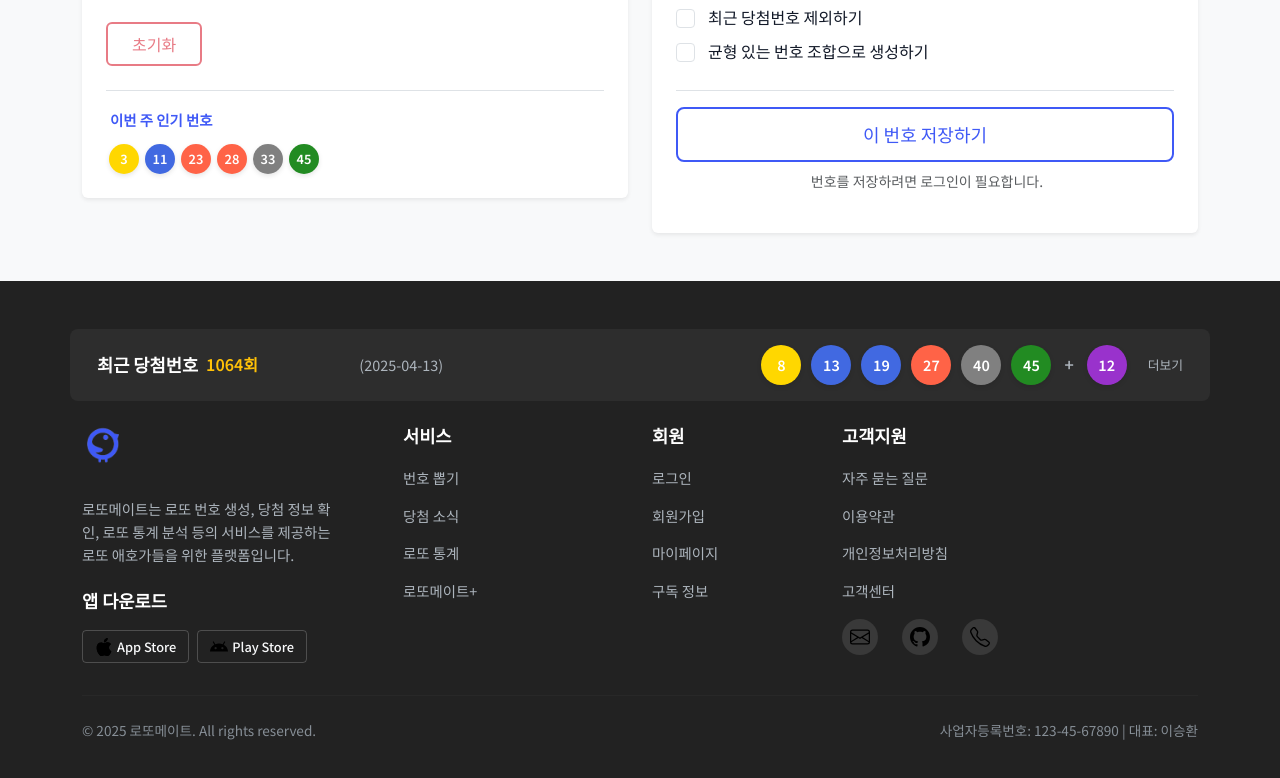
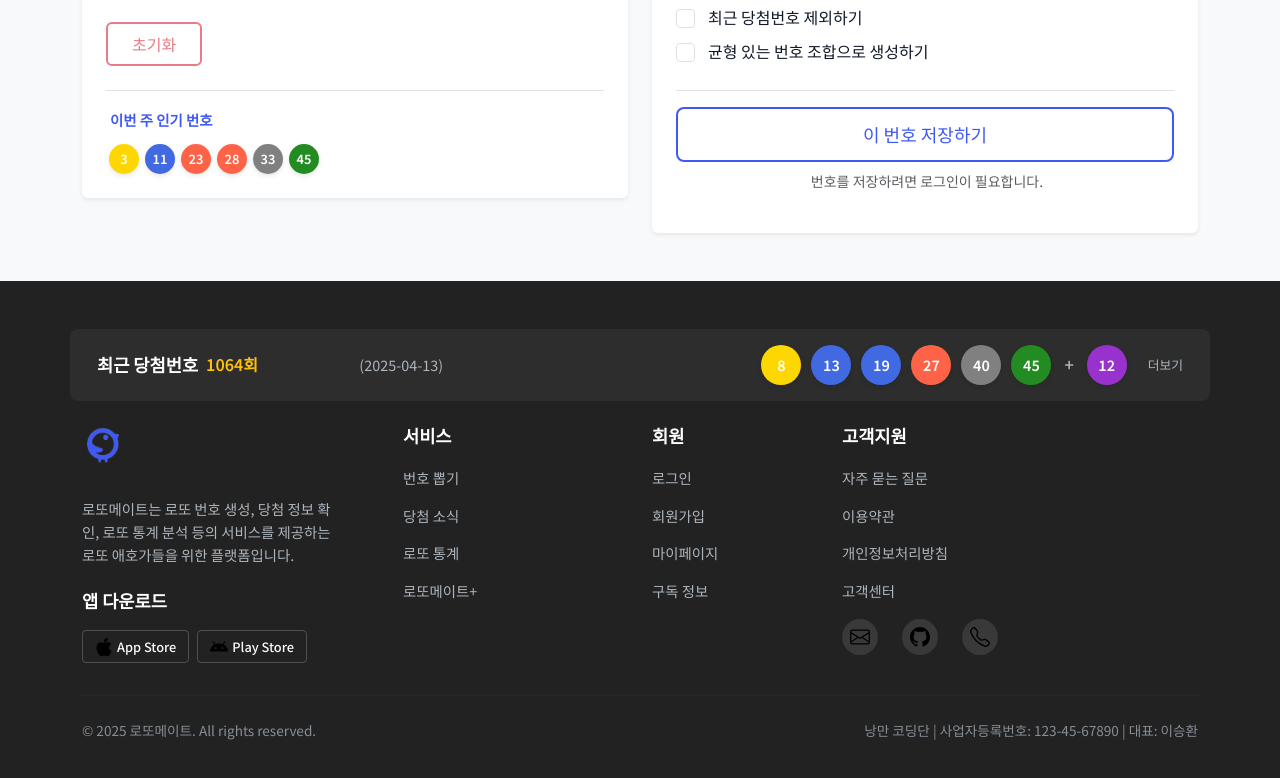
Before and after one commit to DaHnDell/lotto_mate_frontend, a React (Create React App) app: page / in a window 1280 px wide. Shown: the part 1298-2076 px from the top of the page. Built offline with nearby package versions, Linux system fonts and the light colour scheme.

Commit message:
footer 하단에 팀명 추가

```diff
--- a/src/components/common/Footer.jsx
+++ b/src/components/common/Footer.jsx
@@ -124,7 +124,7 @@ const Footer = () => {
             <p>&copy; {new Date().getFullYear()} 로또메이트. All rights reserved.</p>
           </Col>
           <Col md={6} className="footer-company-info text-md-end">
-            <p>사업자등록번호: 123-45-67890 | 대표: 이승환</p>
+            <p>낭만 코딩단 | 사업자등록번호: 123-45-67890 | 대표: 이승환</p>
           </Col>
         </Row>
       </Container>
```
